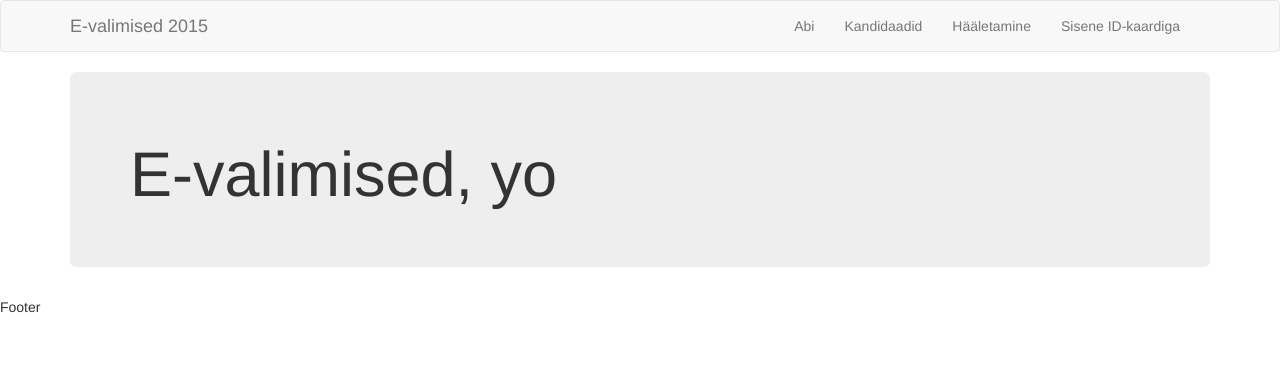
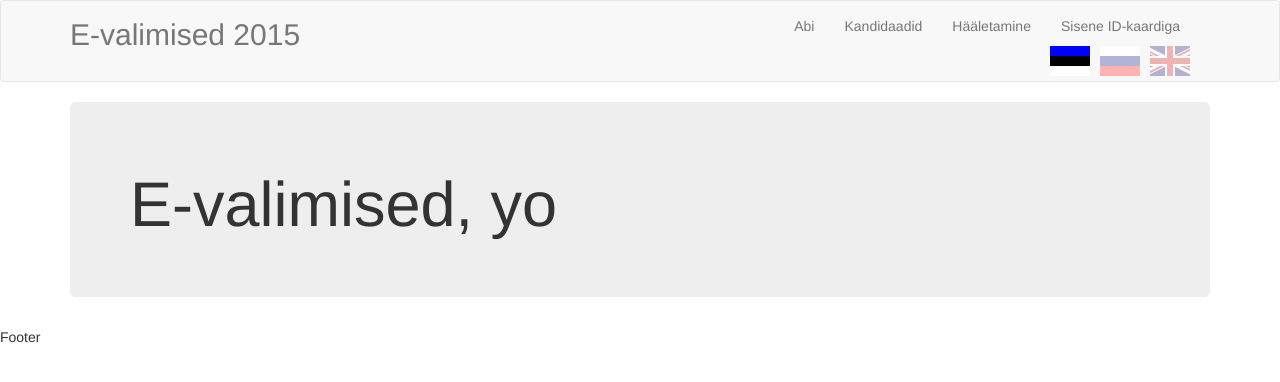
Before and after one commit to AndreasGP/Kasutajaliidesed, a PHP site: page / in a window 1280 px wide. Shown: the top 382 px of the page. Run offline with PHP 8.4, Linux system fonts and the light colour scheme.

Commit message:
Added flags

```diff
--- /dev/null
+++ b/css/styles.css
@@ -0,0 +1,20 @@
+.lipp {
+    /*Kui neid muudad, muuda mitteaktiivne väärtusi ka*/
+    margin: -5px 5px 5px 5px !important;
+}
+
+.mitteaktiivne {
+    position:relative;
+    bottom: 35px;
+    left: 5px;
+    width:40px;
+    height: 30px;
+    background:#FFFFFF;
+    opacity:0.7;
+    margin-bottom: -30px;
+}
+
+.navbar-brand {
+    font-size: 30px;
+    line-height: 38px;
+}
--- a/header.php
+++ b/header.php
@@ -3,5 +3,6 @@
         <meta http-equiv="Content-Type" content="text/html; charset=utf-8" />
         <!-- <meta http-equiv="Cache-control" content="public"></meta> -->
         <link rel="stylesheet" href="/e-valimised/css/bootstrap.min.css" />
+        <link rel="stylesheet" href="/e-valimised/css/styles.css" />
         <script type="text/javascript" src="/e-valimised/js/jquery-1.11.2.min.js"></script>
         <script type="text/javascript" src="/e-valimised/js/bootstrap.min.js"></script>
--- a/navbar_sisselogimata.php
+++ b/navbar_sisselogimata.php
@@ -3,13 +3,20 @@
         <div class="navbar-header">
             <a class="navbar-brand" href="/e-valimised">E-valimised 2015</a>
         </div>
-        <div class="navbar-collapse collapse navbar-right">
+        <div class="navbar-collapse collapse pull-right">
             <ul class="nav navbar-nav">
-                <li><a href="/e-valimised/abi">Abi</a></li>
-                <li><a href="/e-valimised/kandidaadid">Kandidaadid</a></li>
-                <li><a href="/e-valimised/haaletamine">Hääletamine</a></li>
-                <li><a href="/e-valimised/sisene">Sisene ID-kaardiga</a></li>
+                <li><a href="/e-valimised/abi.php">Abi</a></li>
+                <li><a href="/e-valimised/kandidaadid.php">Kandidaadid</a></li>
+                <li><a href="/e-valimised/haaletamine.php">Hääletamine</a></li>
+                <li><a href="/e-valimised/sisene.php">Sisene ID-kaardiga</a></li>
+            </ul>
+            <br>
+            <ul class="nav navbar-nav pull-right">
+                <li><img src="/e-valimised/assets/ee.svg" class="lipp" width="40px" alt="Eesti keel" ></img>
+                <li><img src="/e-valimised/assets/ru.svg" class="lipp" width="40px" alt="русский"><div class="mitteaktiivne"></div></img>
+                <li><img src="/e-valimised/assets/gb.svg" class="lipp" width="40px" alt="English"><div class="mitteaktiivne"></div></img>
             </ul>
         </div>
+        <br>
     </div>
 </nav>
```
Also changed, not shown: assets/ee.svg (added), assets/gb.svg (added), assets/ru.svg (added).
